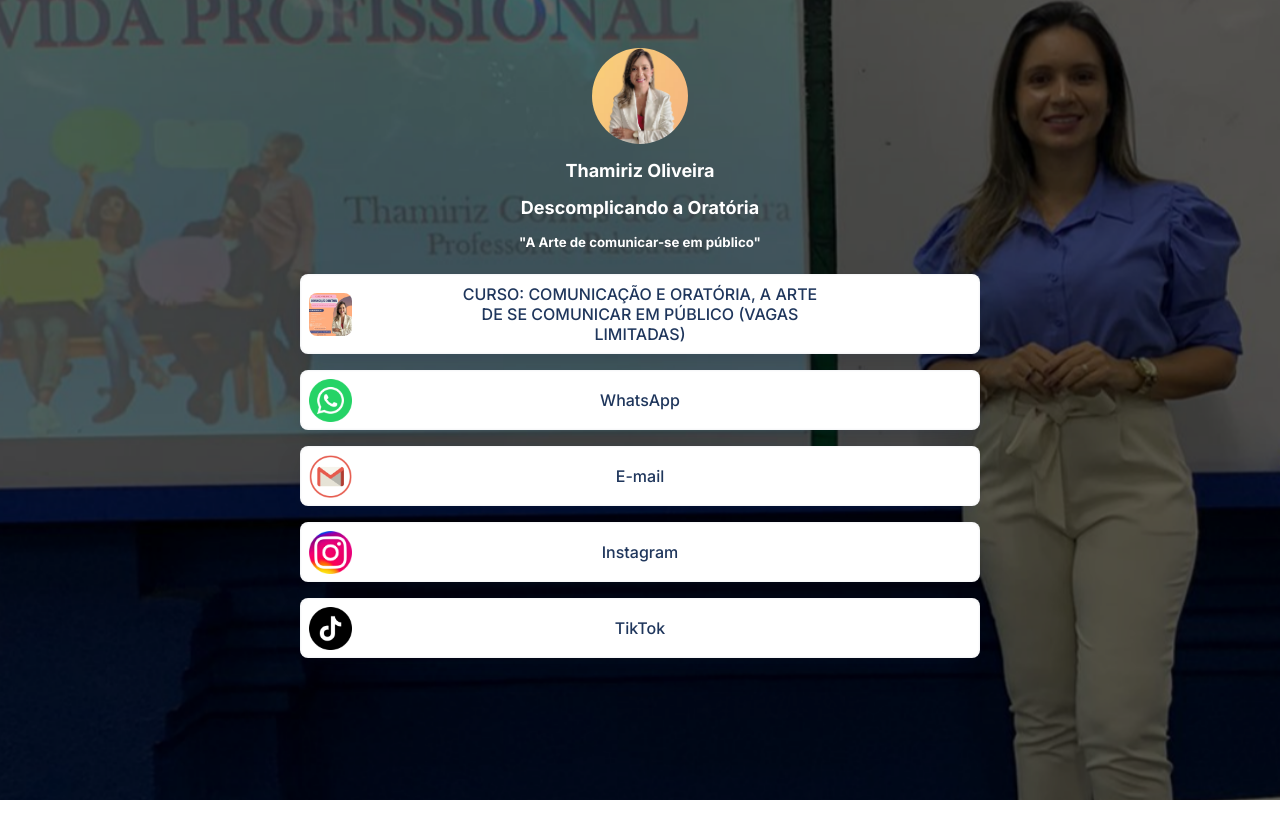
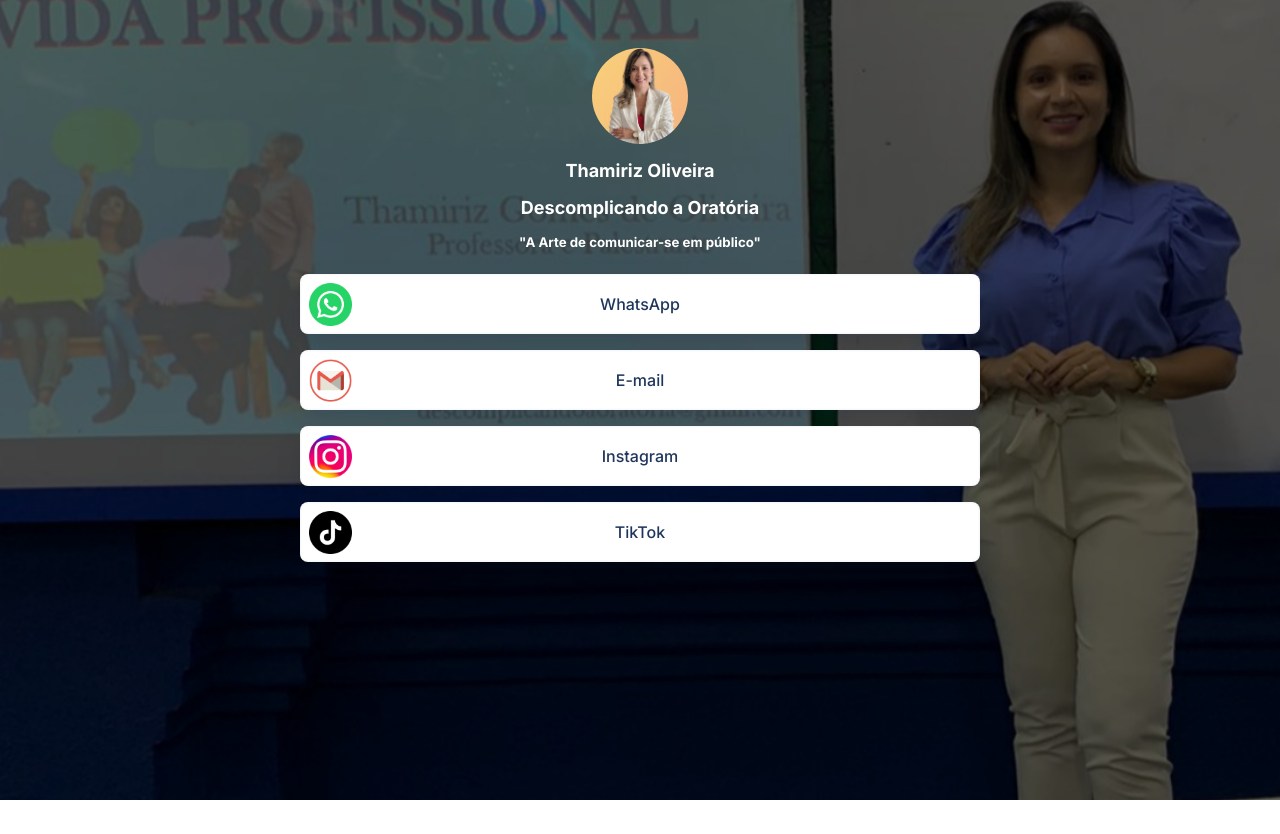
Before and after one commit to descomplicandooratoria/contact-me, a plain HTML site: page index.html in a window 1280 px wide. After the commit the page ends 800 px from the top, so only its background shows below. Drawn offline with Linux system fonts and the light colour scheme.

Commit message:
retirada do curso de Abril

```diff
--- a/index.html
+++ b/index.html
@@ -76,7 +76,7 @@
 
                 <div class="mt-24">
 
-                    <div class="page-item-wrap relative">
+                    <!--<div class="page-item-wrap relative">
                         <div class="page-item flex-both-center absolute"></div>
                         <a
                             target="_blank"
@@ -92,7 +92,7 @@
                                 alt="Logo"/>
                             <span class=" item-title text-center">CURSO: COMUNICAÇÃO E ORATÓRIA, A ARTE DE SE COMUNICAR EM PÚBLICO (VAGAS LIMITADAS)</span>
                         </a>
-                    </div>
+                    </div>-->
 
                     <div class="page-item-wrap relative">
                         <div class="page-item flex-both-center absolute"></div>
```
Also changed, not shown: 1 other file.
